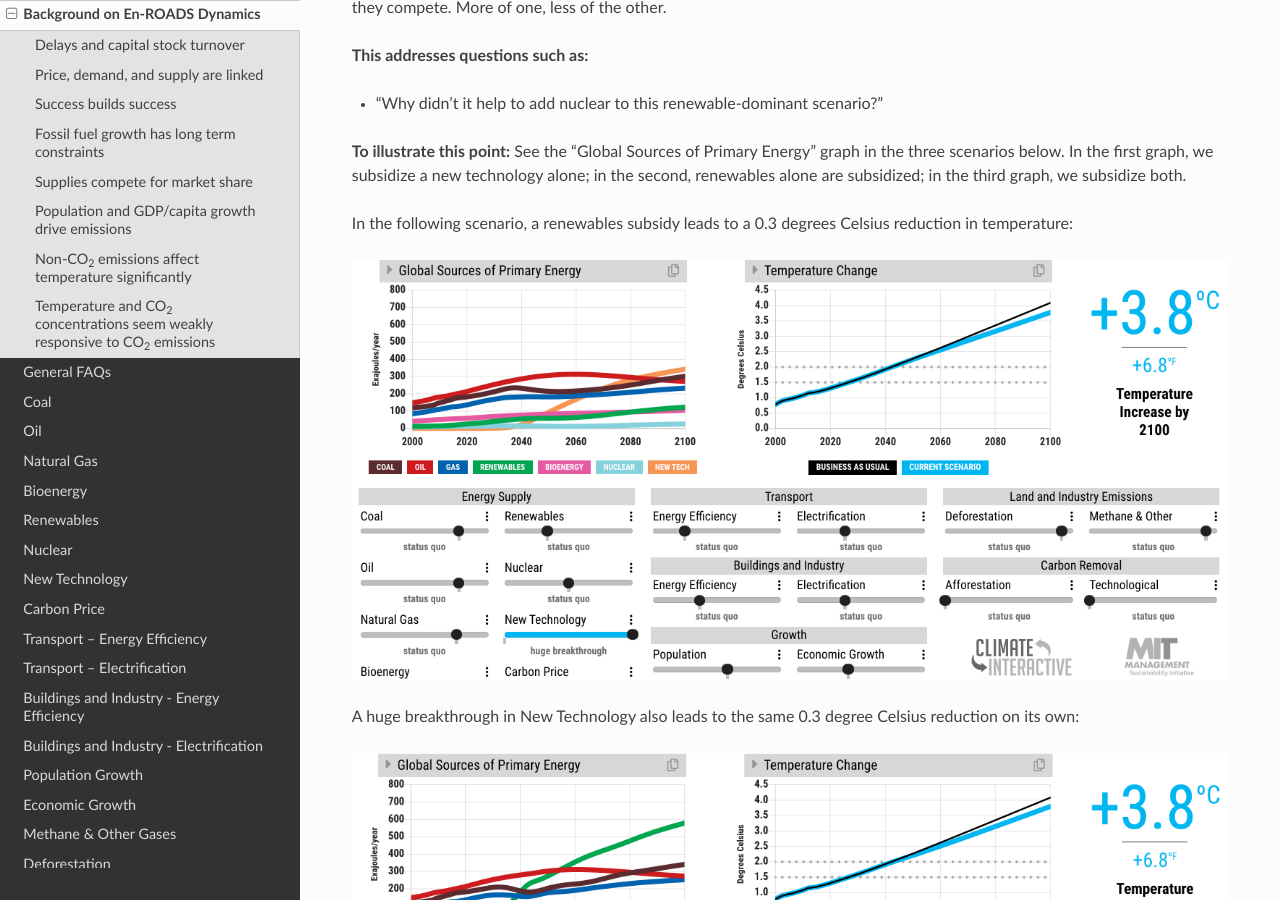
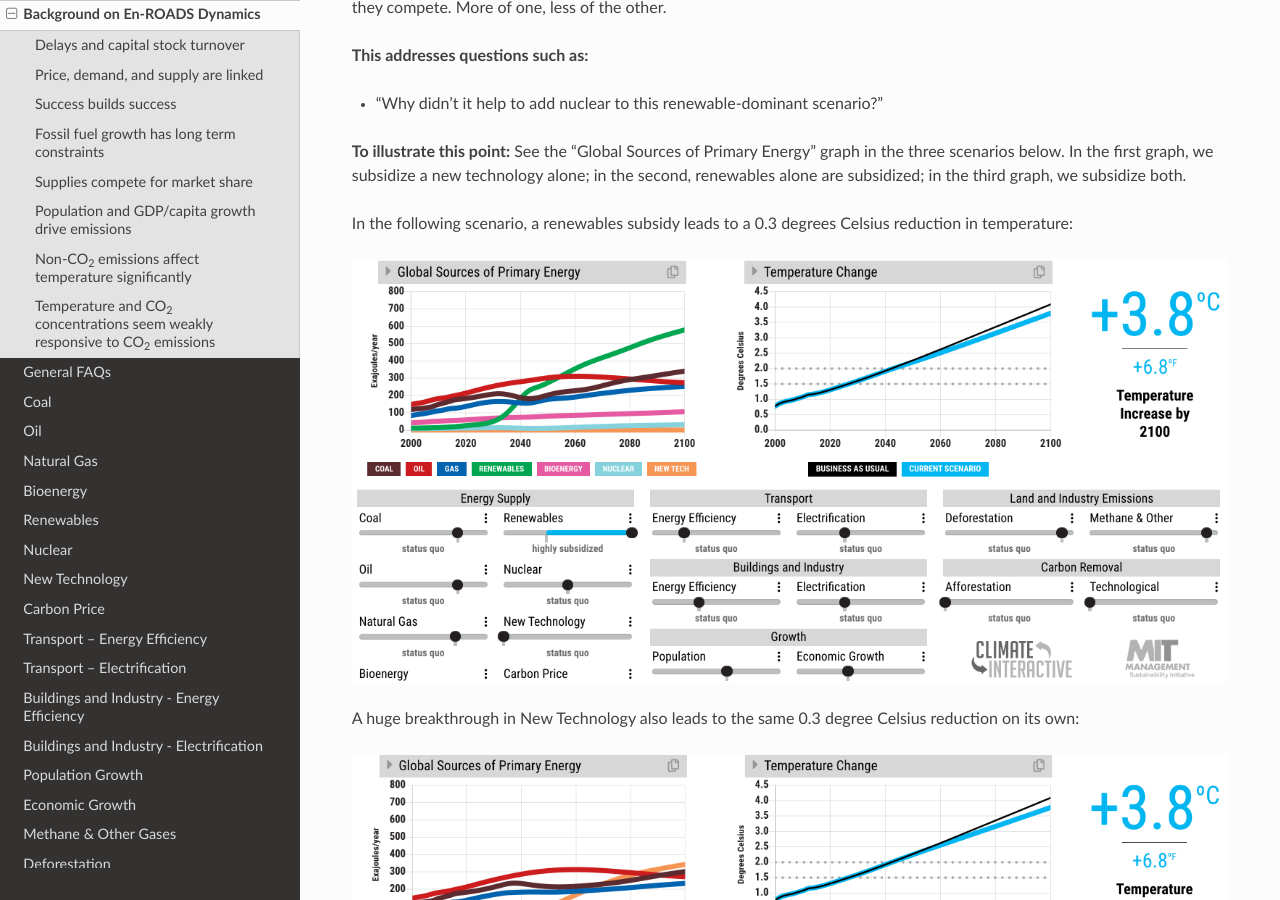
Before and after one commit to climateinteractive/enroads-guide, a Sphinx documentation site: the page built from docs/guide/background.rst, in a window 1280 px wide and 900 px high, scrolled down 4689 px. Built offline with Sphinx 7.4.7 and the Read the Docs theme 2.0.0, drawn with Linux system fonts in a browser that asks for light colours.

Commit message:
Corrected image placement

```diff
--- a/docs/guide/background.rst
+++ b/docs/guide/background.rst
@@ -98,11 +98,11 @@ Many assume that if the world promoted several long term zero-carbon energy supp
 
 In the following scenario, a renewables subsidy leads to a 0.3 degrees Celsius reduction in temperature:
 
-.. image:: ../images/media/image54.png
+.. image:: ../images/media/image52.png
 
 A huge breakthrough in New Technology also leads to the same 0.3 degree Celsius reduction on its own:
 
-.. image:: ../images/media/image52.png
+.. image:: ../images/media/image54.png
 
 When combined, instead of seeing an additive 0.6 degree Celsius reduction, we only see a 0.4 degree reduction in temperature due to the energy supplies competing with each other for market share:
 
```
